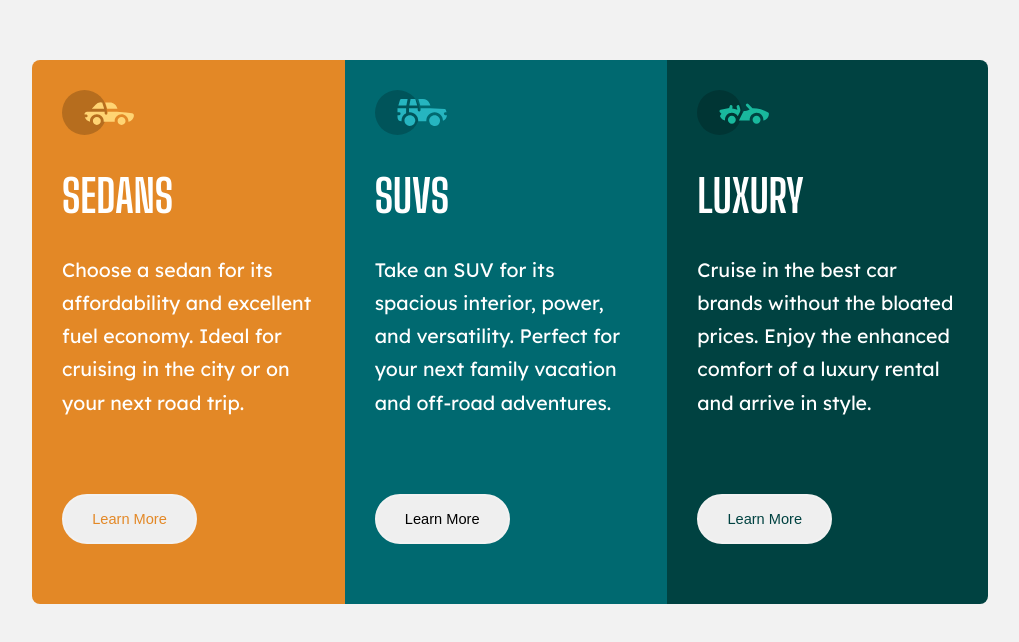
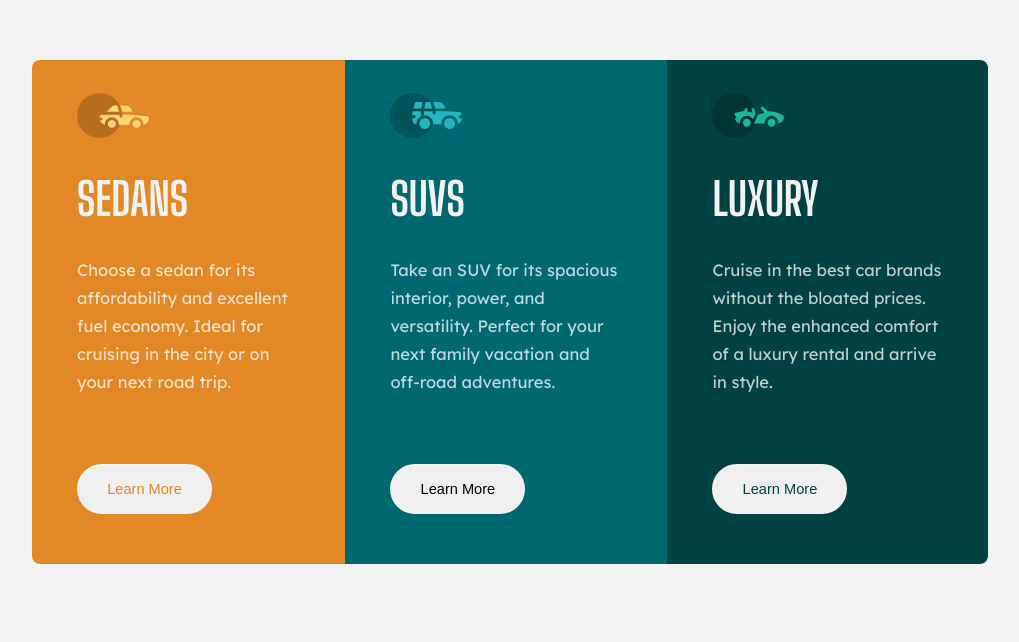
Before and after one commit to LouFagan/Three-column-preview-card, a plain HTML site: page index.html in a window 1280 px wide. Shown: the part 152-794 px from the top of the page, without its empty margins (130-1149 px from the left). Drawn offline with Linux system fonts and the light colour scheme.

Commit message:
finetuning colors and spacing

```diff
--- a/style.css
+++ b/style.css
@@ -32,6 +32,7 @@ body {
 .card {
   position: relative;
   display: block;
+  padding: 2rem;
 }
 
 .container img {
@@ -40,15 +41,16 @@ body {
 }
 .container h1 {
   font-family: "Big Shoulders Display", cursive;
-  color: white;
+  color: var(--vyLightGray);
   text-transform: uppercase;
   font-size: 2.3rem;
   padding-bottom: 1rem;
+  font-weight: 700;
 }
 .container p {
-  color: white;
+  color: var(--transWhite);
   line-height: 1.7;
-  font-size: 13px;
+  font-size: 0.866rem;
   font-weight: 400;
   padding-bottom: 2rem;
 }
@@ -68,7 +70,7 @@ body {
 }
 .sedans {
   background-color: var(--orange);
-  padding: 2rem;
+
   border-radius: 8px 8px 0 0;
 }
 .btn-sedans {
@@ -77,14 +79,13 @@ body {
 
 .suvs {
   background-color: var(--dkCyan);
-  padding: 2rem;
 }
 btn-suvs {
   color: var(--dkCyan);
 }
 .luxury {
   background-color: var(--vyDarkCyan);
-  padding: 2rem;
+
   border-radius: 0 0 8px 8px;
 }
 .btn-luxury {
@@ -112,27 +113,32 @@ btn-suvs {
     padding: 42px;
     flex: 1;
   }
+  .card {
+    padding: 2.2rem 3rem;
+  }
   .sedans {
     border-radius: 8px 0 0 8px;
   }
   .luxury {
     border-radius: 0 8px 8px 0;
   }
-  .card img {
+  .container img {
     width: 4.8rem;
     margin-bottom: 1rem;
   }
 
-  .card h1 {
+  .container h1 {
     font-size: 3rem;
     margin-bottom: 1rem;
   }
 
-  .card p {
-    font-size: 1.3rem;
-    margin-bottom: 3rem;
+  .container p {
+    font-size: 1.1rem;
+    padding-bottom: 9rem;
   }
-  .card button {
+  .container button {
+    position: absolute;
+    bottom: 20px;
     min-width: 9rem;
     padding: 15px;
     font-size: 0.975rem;
```
